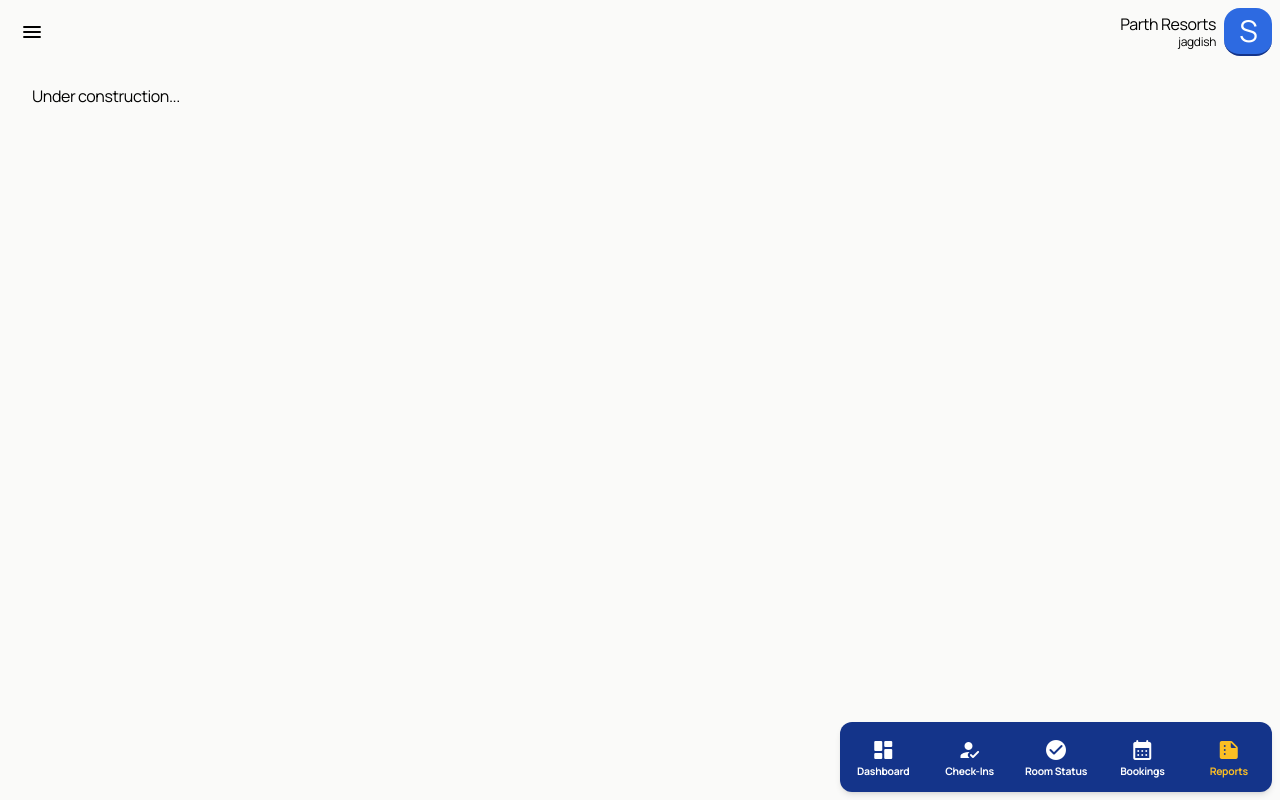
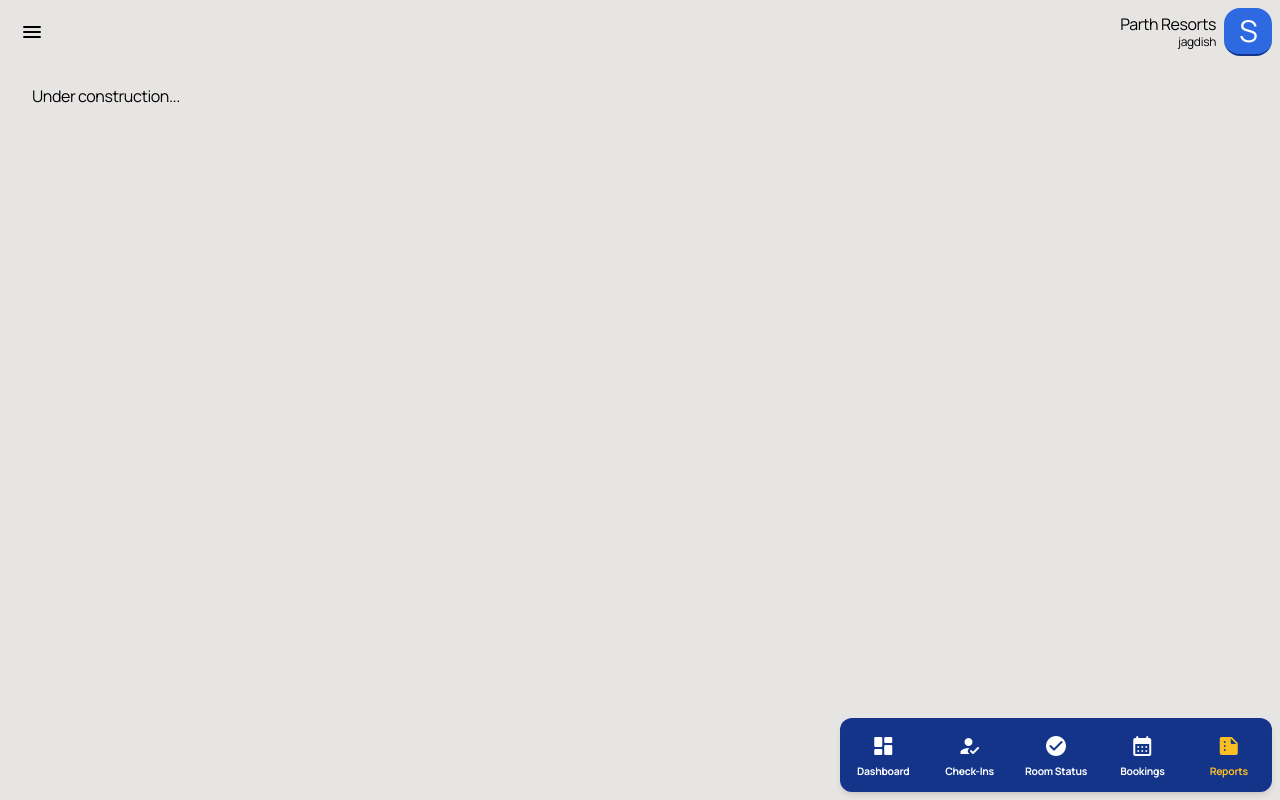
Before and after one commit to aashayrk/check-inn-pro-app, a Vue app: page /reports in a window 1280 px wide. Built offline with nearby package versions, Linux system fonts and the light colour scheme.

Commit message:
New tab bar. Updated page layout.

```diff
--- a/src/components/layout/Page.vue
+++ b/src/components/layout/Page.vue
@@ -1,9 +1,12 @@
 <template>
-  <div class="flex flex-col w-full min-h-screen bg-stone-50 overflow-y-auto">
+  <div class="flex flex-col w-full min-h-screen bg-stone-200 overflow-y-auto">
 
     <!-- content -->
-    <div class="content p-2 relative">
-      <div class="absolute top-0 left-0 bg-stone-100 w-full h-96 dummy -z-50"></div>
+    <div class="content p-2 relative" :class="{'pb-24': props.tabBar}">
+
+      <!-- dummy for page scroll detection -->
+      <div class="absolute top-0 left-0 bg-stone-200 w-full h-96 dummy-0 -z-50"></div>
+      <div class="absolute bottom-0 left-0 bg-stone-200 w-full h-96 dummy-1 -z-50"></div>
       <slot></slot>
     </div>
 
@@ -30,9 +33,7 @@ function setupObserver() {
   pageObserver = reactive(
     new IntersectionObserver(
       (entries, observer) => {
-        entries.forEach(entry => {
-          showTabBar.value = entry.isIntersecting;
-        })
+        showTabBar.value = entries.some(entry => entry.isIntersecting);
       },
       {
         root: null,
@@ -42,7 +43,8 @@ function setupObserver() {
     )
   )
 
-  pageObserver.observe(document.querySelector('.dummy'));
+  pageObserver.observe(document.querySelector('.dummy-0'));
+  pageObserver.observe(document.querySelector('.dummy-1'));
 }
 
 onMounted(() => {
--- a/src/components/layout/TabBar.vue
+++ b/src/components/layout/TabBar.vue
@@ -4,32 +4,32 @@
 
       <!-- Dashboard -->
       <router-link to="/" class="block text-center p-2 py-4 w-1/5" :class="{'text-amber-400': route.path === '/'}">
-        <msr-icon>dashboard</msr-icon>
-        <p class="leading-none text-xxs mt-1 font-bold">Dashboard</p>
+        <msr-icon size="lg">dashboard</msr-icon>
+        <p class="leading-none text-xxs mt-2 font-bold">Dashboard</p>
       </router-link>
 
       <!-- CheckIns -->
       <router-link to="/check-ins" class="block text-center p-2 py-4 w-1/5" :class="{'text-amber-400': route.path === '/check-ins'}">
-        <msr-icon>how_to_reg</msr-icon>
-        <p class="leading-none text-xxs mt-1 font-bold">Check-Ins</p>
+        <msr-icon size="lg">how_to_reg</msr-icon>
+        <p class="leading-none text-xxs mt-2 font-bold">Check-Ins</p>
       </router-link>
 
       <!-- Room Status -->
       <router-link to="/room-status" class="block text-center p-2 py-4 w-1/5" :class="{'text-amber-400': route.path === '/room-status'}">
-        <msr-icon>check_circle</msr-icon>
-        <p class="leading-none text-xxs mt-1 font-bold">Room Status</p>
+        <msr-icon size="lg">check_circle</msr-icon>
+        <p class="leading-none text-xxs mt-2 font-bold">Room Status</p>
       </router-link>
 
       <!-- Adv. Booking -->
       <router-link to="/bookings" class="block text-center p-2 py-4 w-1/5" :class="{'text-amber-400': route.path === '/bookings'}">
-        <msr-icon>calendar_month</msr-icon>
-        <p class="leading-none text-xxs mt-1 font-bold">Bookings</p>
+        <msr-icon size="lg">calendar_month</msr-icon>
+        <p class="leading-none text-xxs mt-2 font-bold">Bookings</p>
       </router-link>
 
       <!-- Reports -->
       <router-link to="/reports" class="block text-center p-2 py-4 w-1/5" :class="{'text-amber-400': route.path === '/reports'}">
-        <msr-icon>summarize</msr-icon>
-        <p class="leading-none text-xxs mt-1 font-bold">Reports</p>
+        <msr-icon size="lg">summarize</msr-icon>
+        <p class="leading-none text-xxs mt-2 font-bold">Reports</p>
       </router-link>
     </div>
   </div>
```
